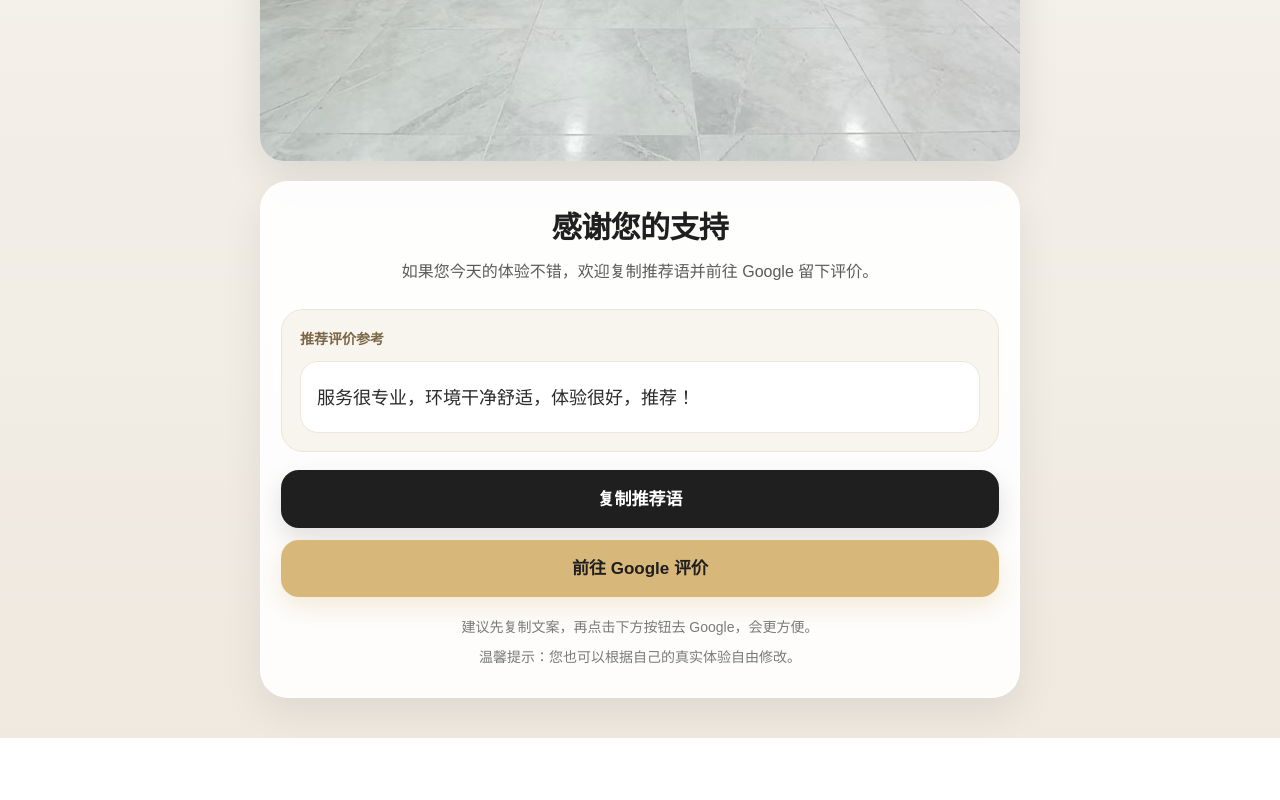
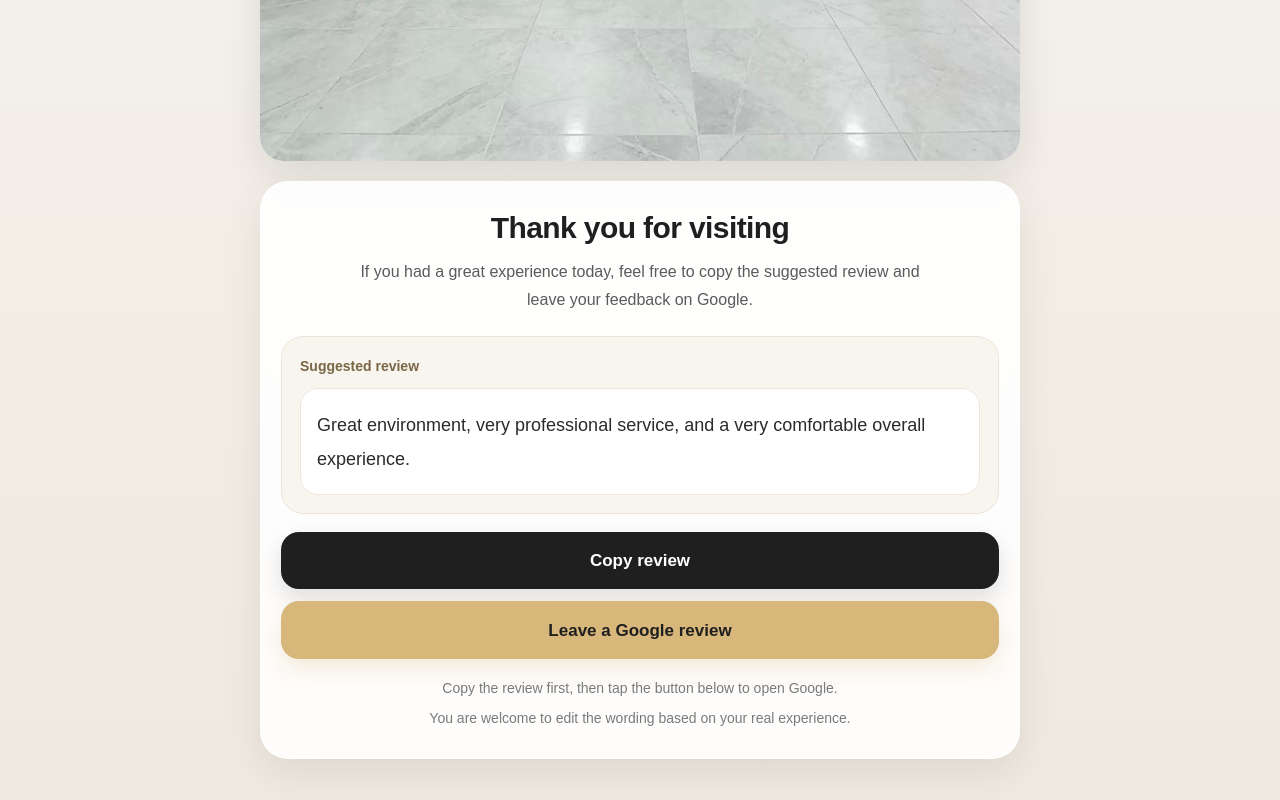
Before and after one commit to KarenKarenWang/skina-review-kiosk-v2, a Next.js app: page /r in a window 1280 px wide. Shown: the part 826-1626 px from the top of the page. Before the commit the page ends 1564 px from the top, so only its background shows below. Built offline with nearby package versions, Linux system fonts and the light colour scheme.

Commit message:
fix review client layout and background

```diff
--- a/app/r/page.tsx
+++ b/app/r/page.tsx
@@ -1,4 +1,3 @@
-// app/r/page.tsx
 export const dynamic = "force-dynamic";
 
 import ReviewClient from "./ReviewClient";
@@ -20,15 +19,15 @@ function withLang(url: string, lang: "zh" | "en") {
   return url.includes("?") ? `${url}&hl=${hl}` : `${url}?hl=${hl}`;
 }
 
-export default async function ReviewPage({
-  searchParams,
-}: {
-  searchParams: Promise<{ lang?: string }>;
+export default async function ReviewPage(props: {
+  searchParams: Promise<{ lang?: string | string[] }>;
 }) {
-  const sp = await searchParams;
-  const lang: "zh" | "en" = sp.lang === "en" ? "en" : "zh";
+  const sp = await props.searchParams;
+  const rawLang = Array.isArray(sp?.lang) ? sp.lang[0] : sp?.lang;
 
-  // Google Review URL
+  // 默认英文
+  const lang: "zh" | "en" = rawLang === "zh" ? "zh" : "en";
+
   let reviewUrl: string | null = null;
   try {
     const base = getGoogleReviewUrl();
@@ -39,14 +38,14 @@ export default async function ReviewPage({
 
   const fallback =
     lang === "zh"
-      ? "服务很专业，环境干净舒适，体验很好，推荐！"
-      : "Great experience! Professional service and friendly staff. Highly recommend.";
+      ? "环境很好，服务很专业，整体体验很舒服。"
+      : "Great environment, very professional service, and a very comfortable overall experience.";
 
   const keyUnused = lang === "zh" ? KEY_UNUSED_ZH : KEY_UNUSED_EN;
   const keyUsed = lang === "zh" ? KEY_USED_ZH : KEY_USED_EN;
 
-  // ✅ 安全获取 redis：不可用就直接 fallback
   const r = getRedisSafe();
+
   if (!r.ok) {
     return <ReviewClient line={fallback} reviewUrl={reviewUrl} lang={lang} />;
   }
@@ -54,12 +53,10 @@ export default async function ReviewPage({
   const redis = r.redis;
 
   try {
-    // 仍然沿用你现在的 smembers 抽取逻辑（先保证稳定）
     const all = (await redis.smembers(keyUnused)) as string[] | null;
-    const line = all && all.length ? pickOne(all) : fallback;
+    const line = all && all.length > 0 ? pickOne(all) : fallback;
 
-    // 标记已使用（避免重复）
-    if (all && all.length) {
+    if (all && all.length > 0) {
       await redis.srem(keyUnused, line);
       await redis.sadd(keyUsed, line);
     }
```
Also changed, not shown: public/background.png (added).
